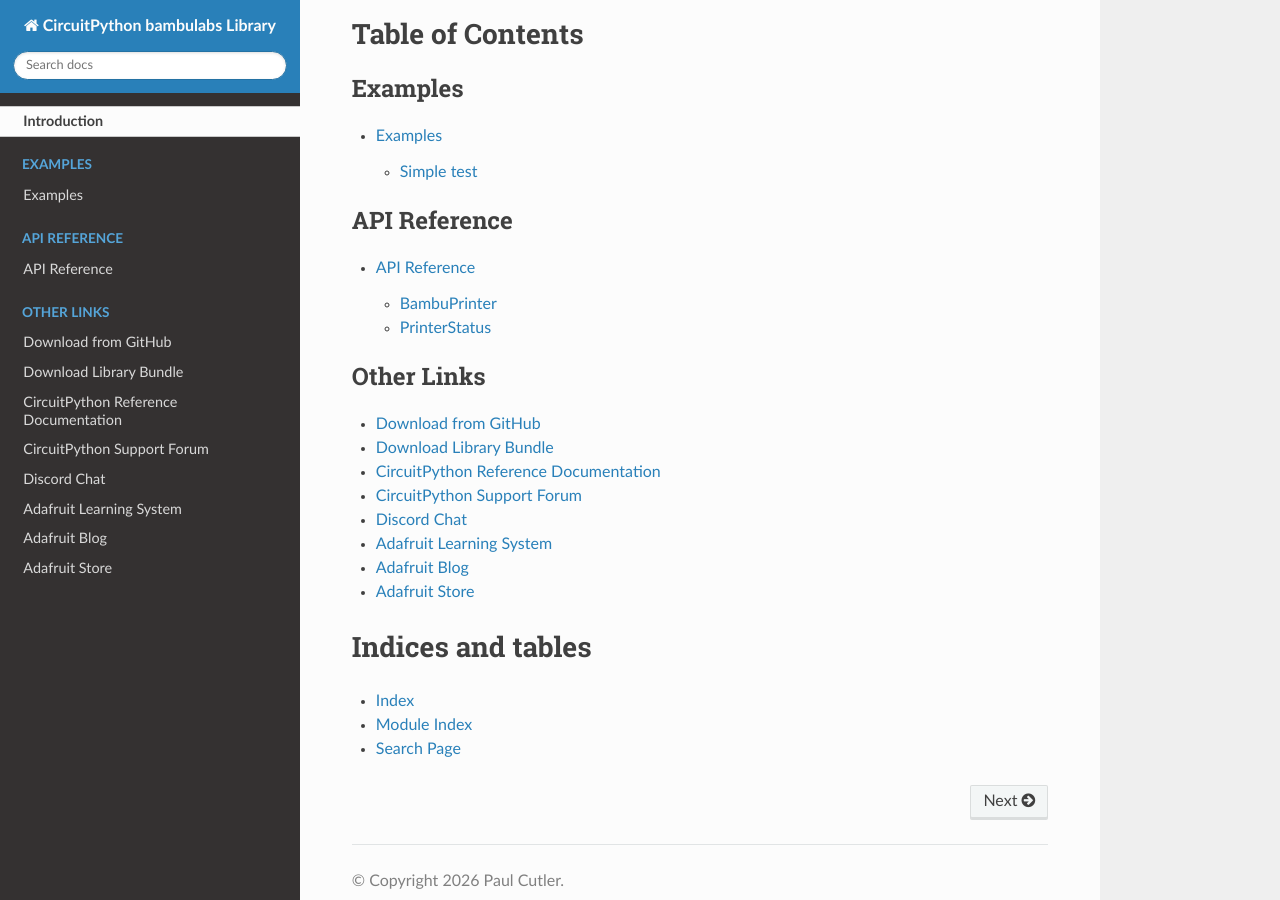
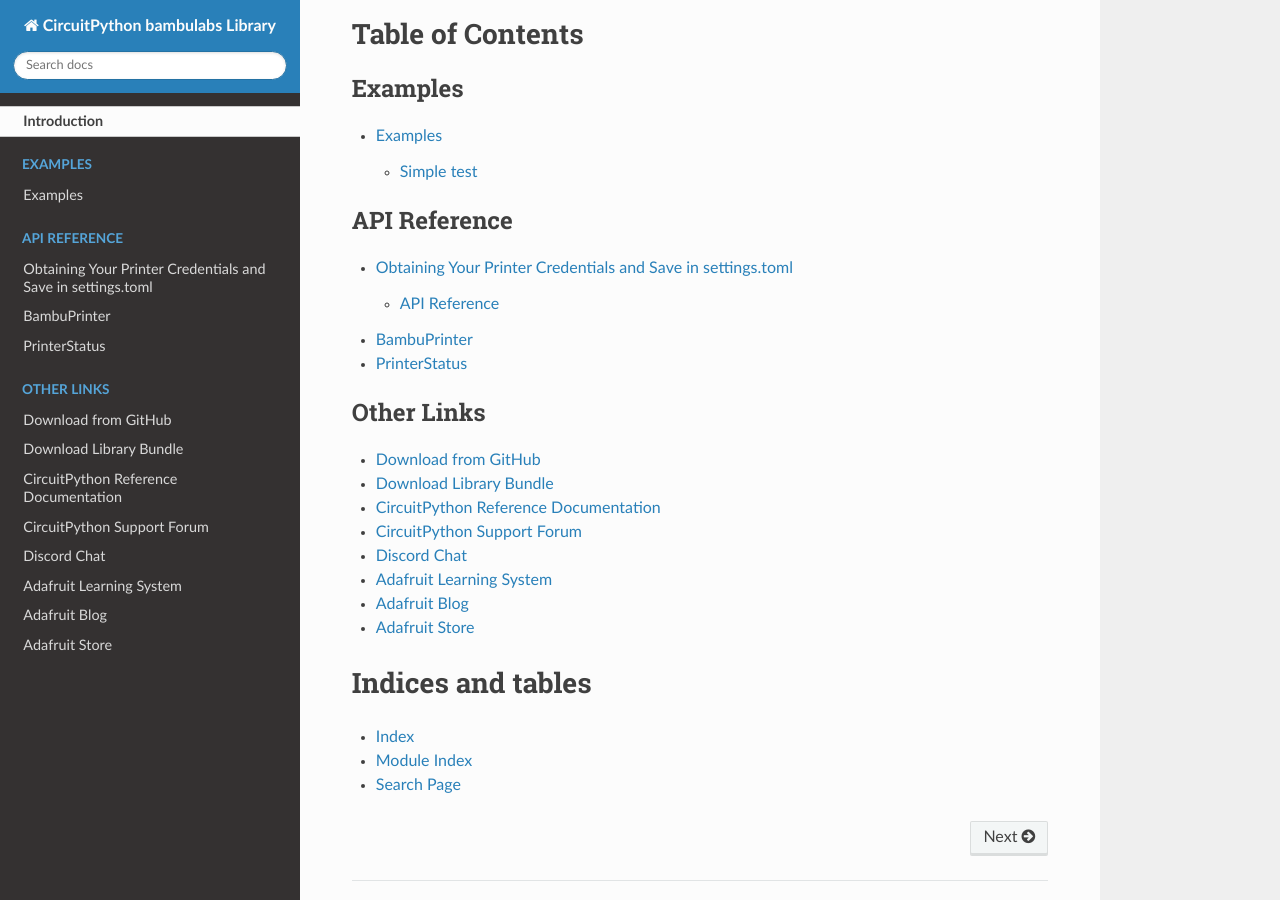
Before and after one commit to prcutler/CircuitPython_bambulabs, a Sphinx documentation site: the page built from docs/index.rst, in a window 1280 px wide and 900 px high, scrolled down 2355 px. Built offline with Sphinx 7.4.7 and the Read the Docs theme 3.1.0, drawn with Linux system fonts in a browser that asks for light colours.

Commit message:
Update docs for how to obtain settings

```diff
--- a/docs/api.rst
+++ b/docs/api.rst
@@ -1,3 +1,16 @@
+Obtaining Your Printer Credentials and Save in settings.toml
+============================================================
+
+#. Login to `MakerWorld <https://makerworld.com/>`_.
+#. Open the dev-tools (F12 in most browsers) and select
+   ``Application > Cookies > https://makerworld.com``.
+#. Copy the ``token`` string and save it as ``BAMBU_ACCESS_TOKEN`` in ``settings.toml``.
+#. Access `https://makerworld.com/api/v1/design-user-service/my/preference
+   <https://makerworld.com/api/v1/design-user-service/my/preference>`_ and copy
+   ``uid`` as ``USER_ID``.
+#. Access `https://makerworld.com/api/v1/iot-service/api/user/bind
+   <https://makerworld.com/api/v1/iot-service/api/user/bind>`_ and copy
+   ``dev_id`` as ``DEVICE_ID``.
 
 API Reference
 #############
```
